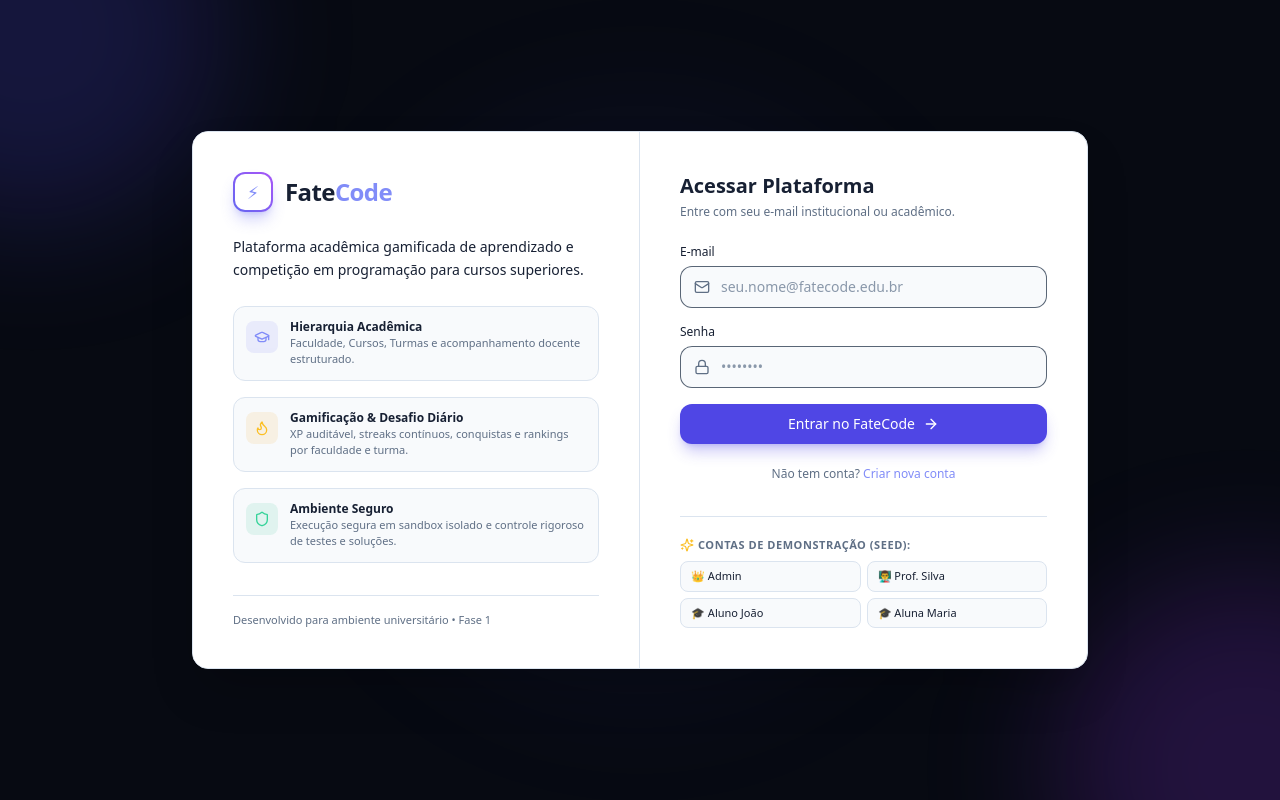
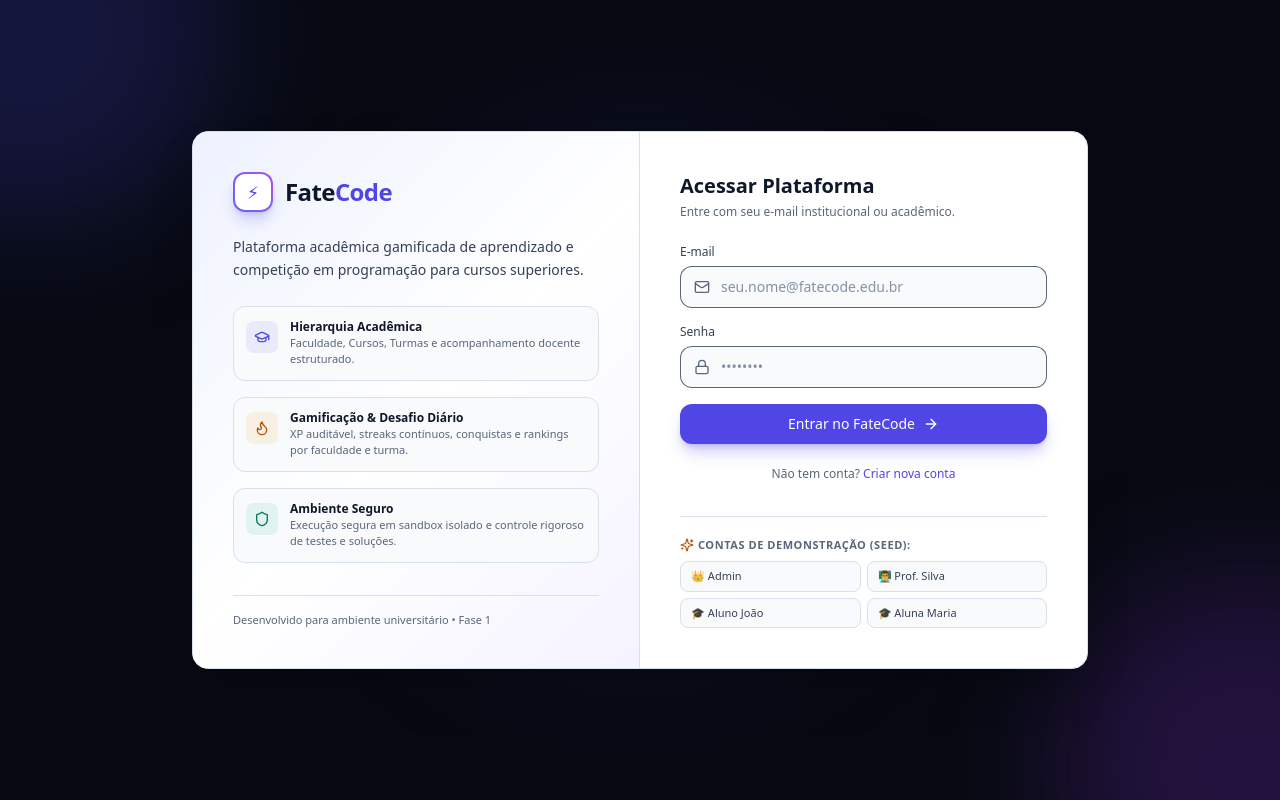
Before and after one commit to StormYasta/FateCode, a React (Vite) app in the folder apps/web/: page /login in a window 1280 px wide. Built offline with nearby package versions, Linux system fonts and the light colour scheme; no server answers.

Commit message:
fix(theme): strengthen light theme compatibility and contrast

```diff
--- a/apps/web/src/index.css
+++ b/apps/web/src/index.css
@@ -52,9 +52,13 @@
   box-shadow: 0 0 25px -5px rgba(245, 158, 11, 0.2);
 }
 
-/* Light theme compatibility layer for the current Tailwind dark palette. */
+/*
+ * Legacy light-theme compatibility.
+ * New/updated components should prefer light-first Tailwind classes + dark: variants.
+ * This layer keeps older dark-first screens readable while they are migrated gradually.
+ */
 html[data-theme='light'] body {
-  background: #f4f7fb;
+  background: #f6f8fc;
   color: #0f172a;
 }
 
@@ -66,15 +70,25 @@ html[data-theme='light'] ::-webkit-scrollbar-thumb {
   background: #b8c4d4;
 }
 
+html[data-theme='light'] ::-webkit-scrollbar-thumb:hover {
+  background: #94a3b8;
+}
+
 html[data-theme='light'] [class*="bg-[#09"],
 html[data-theme='light'] [class*="bg-[#0c"],
 html[data-theme='light'] [class*="bg-[#0d"],
 html[data-theme='light'] [class*="bg-[#0f"],
-html[data-theme='light'] [class*="bg-[#12"],
-html[data-theme='light'] [class*="from-[#0"],
-html[data-theme='light'] [class*="from-[#1"] {
+html[data-theme='light'] [class*="bg-[#10"],
+html[data-theme='light'] [class*="bg-[#11"],
+html[data-theme='light'] [class*="bg-[#12"] {
   background-color: #ffffff !important;
-  background-image: none !important;
+}
+
+/* Dark custom gradients were the main source of low contrast in light mode. */
+html[data-theme='light'] [class*="bg-gradient-to-"][class*="from-indigo-950"],
+html[data-theme='light'] [class*="bg-gradient-to-"][class*="from-[#0"],
+html[data-theme='light'] [class*="bg-gradient-to-"][class*="from-[#1"] {
+  background-image: linear-gradient(135deg, #eef2ff 0%, #ffffff 52%, #f5f3ff 100%) !important;
 }
 
 html[data-theme='light'] .bg-slate-950,
@@ -84,6 +98,8 @@ html[data-theme='light'] .bg-slate-900\/90,
 html[data-theme='light'] .bg-slate-900\/80,
 html[data-theme='light'] .bg-slate-900\/70,
 html[data-theme='light'] .bg-slate-900\/60,
+html[data-theme='light'] .bg-slate-900\/50,
+html[data-theme='light'] .bg-slate-900\/40,
 html[data-theme='light'] .bg-slate-800,
 html[data-theme='light'] .bg-slate-800\/60 {
   background-color: #f8fafc !important;
@@ -92,49 +108,92 @@ html[data-theme='light'] .bg-slate-800\/60 {
 html[data-theme='light'] .border-slate-800,
 html[data-theme='light'] .border-slate-800\/80,
 html[data-theme='light'] .border-slate-800\/90,
+html[data-theme='light'] .border-slate-800\/70,
 html[data-theme='light'] .border-slate-800\/60,
 html[data-theme='light'] .border-slate-700 {
-  border-color: #dbe4ef !important;
+  border-color: #d7e0eb !important;
+}
+
+html[data-theme='light'] .divide-slate-800 > :not([hidden]) ~ :not([hidden]),
+html[data-theme='light'] .divide-slate-800\/70 > :not([hidden]) ~ :not([hidden]),
+html[data-theme='light'] .divide-slate-800\/60 > :not([hidden]) ~ :not([hidden]) {
+  border-color: #e2e8f0 !important;
 }
 
 html[data-theme='light'] .text-white,
 html[data-theme='light'] .text-slate-100,
-html[data-theme='light'] .text-slate-200,
+html[data-theme='light'] .text-slate-200 {
+  color: #0f172a !important;
+}
+
 html[data-theme='light'] .text-slate-300 {
-  color: #172033 !important;
+  color: #334155 !important;
 }
 
 html[data-theme='light'] .text-slate-400 {
-  color: #5f6f85 !important;
+  color: #58677a !important;
 }
 
 html[data-theme='light'] .text-slate-500 {
-  color: #718096 !important;
+  color: #64748b !important;
 }
 
-html[data-theme='light'] [class*="bg-indigo-"].text-white,
-html[data-theme='light'] [class*="bg-rose-"].text-white,
-html[data-theme='light'] [class*="bg-emerald-"].text-white,
-html[data-theme='light'] [class*="from-indigo-"].text-white,
-html[data-theme='light'] [class*="from-purple-"].text-white,
-html[data-theme='light'] [class*="from-amber-"].text-white,
-html[data-theme='light'] button[class*="bg-indigo-"] .text-white,
-html[data-theme='light'] a[class*="bg-indigo-"] .text-white {
+/* Keep white text on filled action controls. */
+html[data-theme='light'] button.bg-indigo-600,
+html[data-theme='light'] button.bg-emerald-600,
+html[data-theme='light'] button.bg-rose-600,
+html[data-theme='light'] a.bg-indigo-600,
+html[data-theme='light'] a.bg-emerald-600,
+html[data-theme='light'] a.bg-rose-600,
+html[data-theme='light'] [class*="bg-indigo-600"][class*="text-white"],
+html[data-theme='light'] [class*="bg-emerald-600"][class*="text-white"],
+html[data-theme='light'] [class*="bg-rose-600"][class*="text-white"],
+html[data-theme='light'] [class*="bg-purple-600"][class*="text-white"] {
   color: #ffffff !important;
+}
+
+html[data-theme='light'] .text-indigo-300,
+html[data-theme='light'] .text-indigo-400 {
+  color: #4f46e5 !important;
+}
+
+html[data-theme='light'] .text-emerald-300,
+html[data-theme='light'] .text-emerald-400 {
+  color: #047857 !important;
+}
+
+html[data-theme='light'] .text-amber-300,
+html[data-theme='light'] .text-amber-400 {
+  color: #b45309 !important;
+}
+
+html[data-theme='light'] .text-rose-300,
+html[data-theme='light'] .text-rose-400 {
+  color: #be123c !important;
+}
+
+html[data-theme='light'] .text-cyan-400 {
+  color: #0e7490 !important;
+}
+
+html[data-theme='light'] .text-purple-400 {
+  color: #7e22ce !important;
 }
 
 html[data-theme='light'] input,
 html[data-theme='light'] textarea,
 html[data-theme='light'] select {
   color: #172033;
+  background-color: #ffffff;
 }
 
 html[data-theme='light'] input::placeholder,
 html[data-theme='light'] textarea::placeholder {
-  color: #8a98aa;
+  color: #8492a6;
 }
 
 html[data-theme='light'] .glow-card {
-  background: rgba(255, 255, 255, 0.9);
-  border-color: #dbe4ef;
+  background: rgba(255, 255, 255, 0.96);
+  border-color: #d7e0eb;
+  box-shadow: 0 8px 28px rgba(15, 23, 42, 0.05);
 }
```
